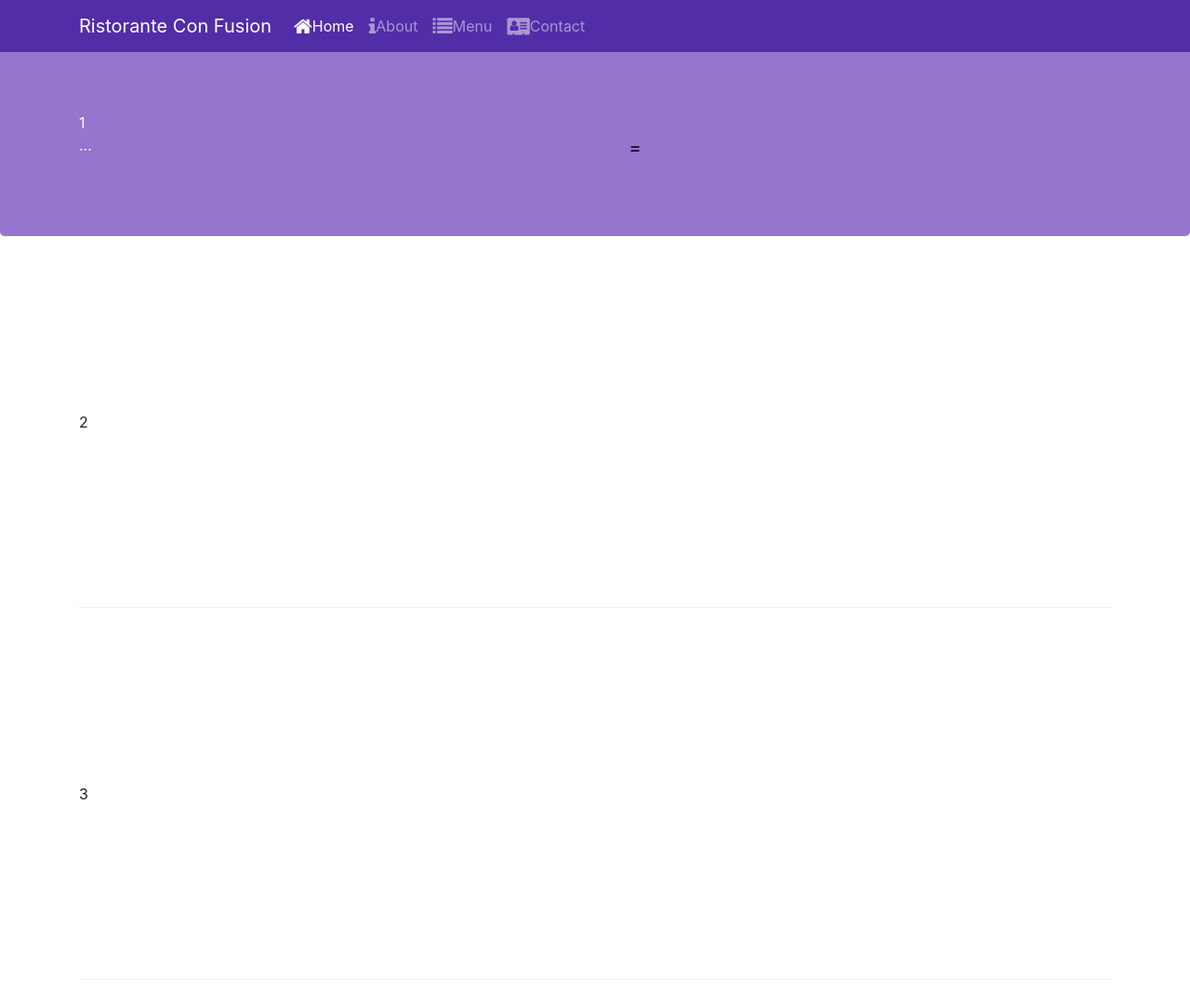
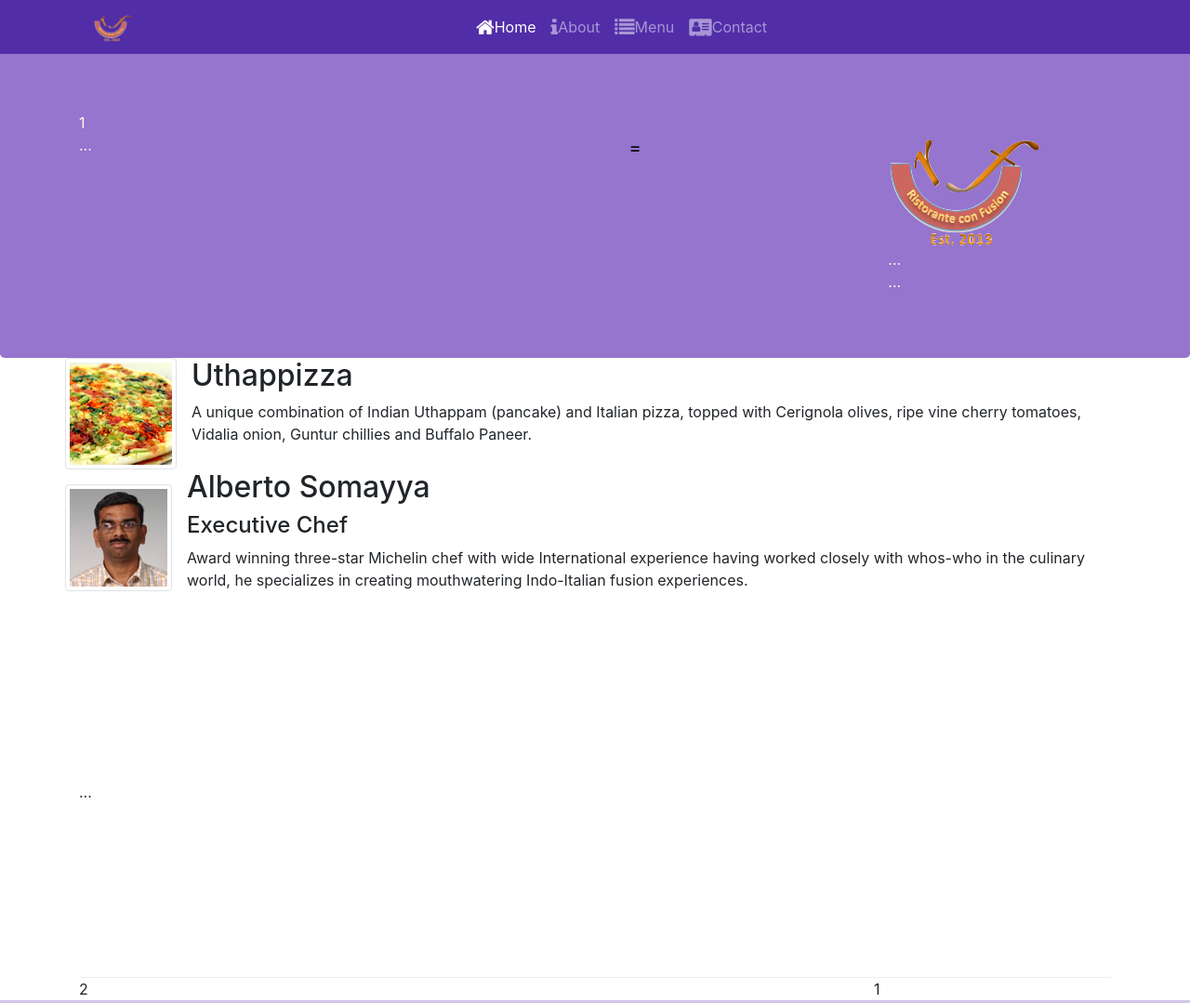
Before and after one commit to Anhthu02tranthi/git-test-04, a website: page index.html in a window 1280 px wide. Shown: the top 1079 px of the page at 93% size. Drawn offline with nearby package versions, Linux system fonts and the light colour scheme.

Commit message:
Images and Media

```diff
--- a/index.html
+++ b/index.html
@@ -25,7 +25,7 @@
             <div class="col-12 col-sm">
                 <nav class="navbar navbar-dark navbar-expand-sm fixed-top">
                     <div class="container">
-                       <a class="navbar-brand" href="#">Ristorante Con Fusion</a>
+                       <a class="navbar-brand" href="#"><a class="navbar-brand mr-auto" href="#"><img src="img/logo.png" height="30" width="41"></a>
                             <ul class="navbar-nav mr-auto">
                                 <li class="nav-item active"><a class="nav-link" href="#"><span
                                     class="fa fa-home fa-lg"></span>Home</a></li>
@@ -50,18 +50,55 @@
                             <li class="nav-item"><a class="nav-link" href="#">Contact</a></li>
                         </ul>
                     </div>
+                </div>
+                <div class="row">
 
+                    <div class="col-12 col-sm align-self-center">
+                        <img src="img/logo.png" class="img-fluid">
+                    </div>
+                <div class="col-12 col -sm-6">
+                    ...
+                 </div>
+                 <div class="col -12 col -sm">
+                    ...
+                 </div>
 
-
-            </div>
         </div>
     </div>
     </header>
     <section>
         <div class="container">
-            <div class="row row-content align-items-center"> 2 </div>
+            <div class="row">
+                <div class="media">
+                    <img class="d-flex mr-3 img-thumbnail align-self-center"
+                            src="img/uthappizza.png" alt="Uthappizza">
+                    <div class="media-body">
+                        <h2 class="mt-0">Uthappizza</h2>
+                        <p class="d-none d-sm-block">A unique combination of Indian Uthappam (pancake) and
+                            Italian pizza, topped with Cerignola olives, ripe vine
+                            cherry tomatoes, Vidalia onion, Guntur chillies and
+                            Buffalo Paneer.</p>
+                    </div>
+                </div>
 
-            <div class="row row-content align-items-center"> 3 </div>
+            </div>
+
+            <div class="row">
+                <div class="media">
+                    <img class="d-flex mr-3 img-thumbnail align-self-center"
+                            src="img/alberto.png" alt="Alberto Somayya">
+                    <div class="media-body">
+                        <h2 class="mt-0">Alberto Somayya</h2>
+                        <h4>Executive Chef</h4>
+                        <p class="d-none d-sm-block">Award winning three-star Michelin chef with wide
+                            International experience having worked closely with
+                            whos-who in the culinary world, he specializes in
+                            creating mouthwatering Indo-Italian fusion experiences.
+                            </p>
+                    </div>
+                </div>
+
+            </div>
 
             <div class="row row-content align-items-center"> ... </div>
             <div class="row">
```
Also changed, not shown: aboutus.html (+1 -1 lines), contactus.html (+1 -1 lines), img/alberto.png (added), img/buffet.png (added), img/logo.png (added), img/uthappizza.png (added). Lines whose indentation alone changed are shown as unchanged.
